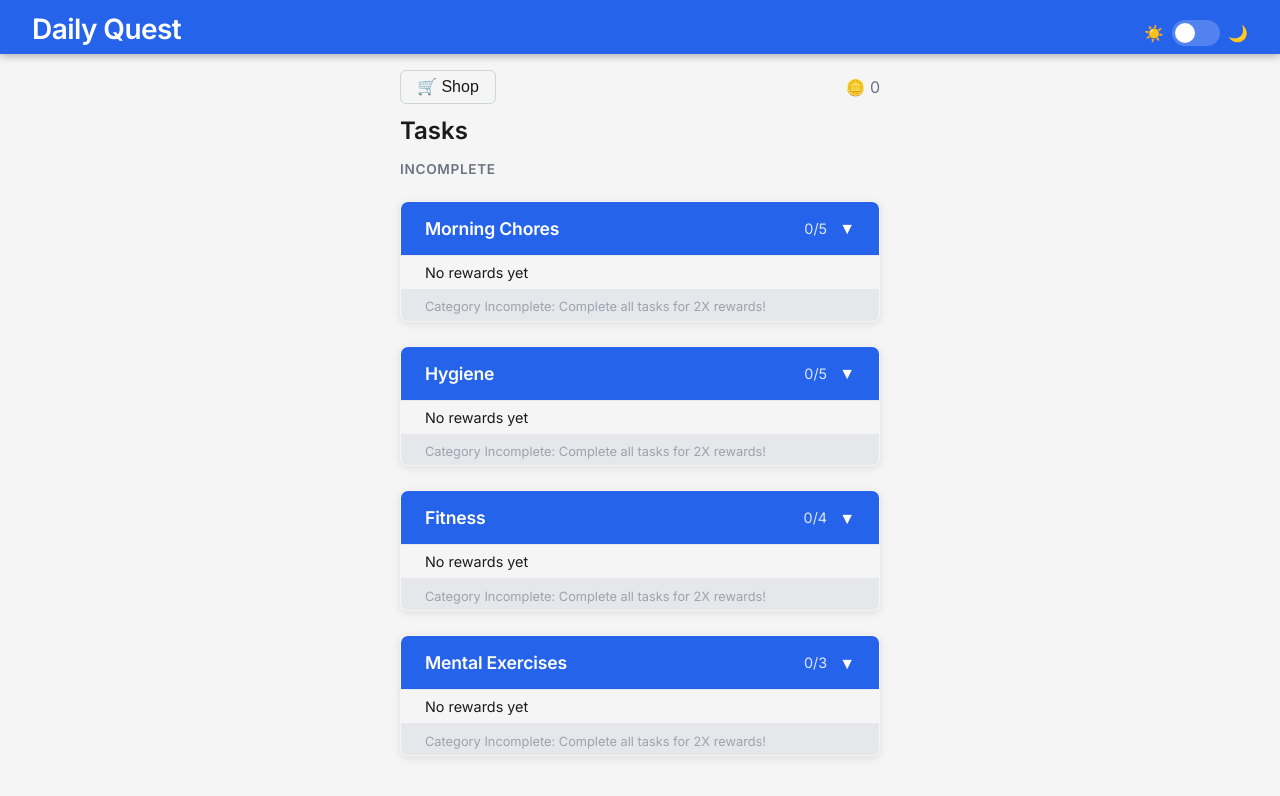
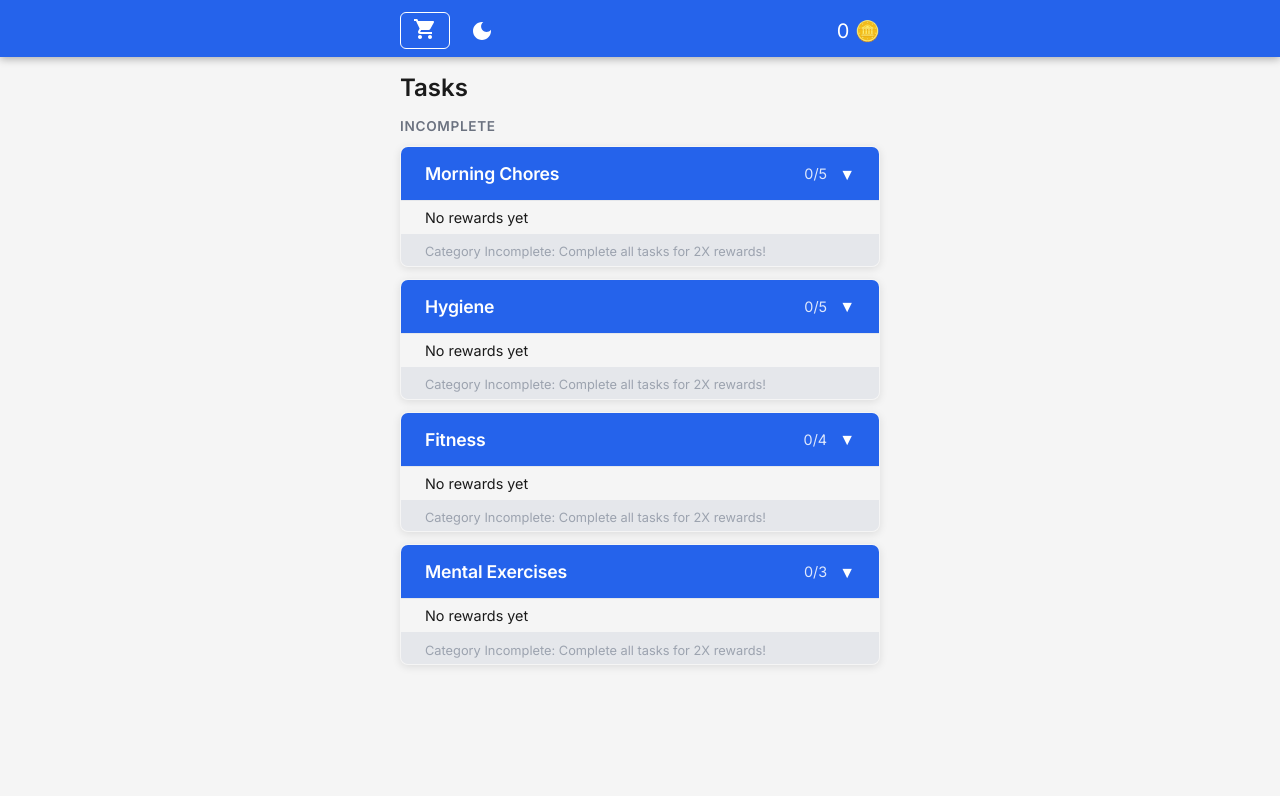
Before and after one commit to ZachCHale/daily-quest, a React (Vite) app: page / in a window 1280 px wide. Shown: the top 796 px of the page. Built offline with nearby package versions, Linux system fonts and the light colour scheme.

Commit message:
Updated header. Simplified buttons. Fixes spacing.

```diff
--- a/package.json
+++ b/package.json
@@ -10,6 +10,10 @@
     "preview": "vite preview"
   },
   "dependencies": {
+    "@emotion/react": "^11.14.0",
+    "@emotion/styled": "^11.14.1",
+    "@mui/icons-material": "^9.4.0",
+    "@mui/material": "^9.4.0",
     "framer-motion": "^12.40.0",
     "react": "^19.2.6",
     "react-dom": "^19.2.6"
--- a/src/App.jsx
+++ b/src/App.jsx
@@ -174,23 +174,14 @@ function App() {
 
   return (
     <>
-      <Header theme={theme} onToggleTheme={toggleTheme} />
+      <Header
+        inventory={inventory}
+        theme={theme}
+        onToggleTheme={toggleTheme}
+        currentPage={currentPage}
+        onNavigate={setCurrentPage}
+      />
       <div className='app'>
-        <div className='navBar'>
-          <div className='navLeft'>
-            <button
-              className='shopButton'
-              onClick={() =>
-                setCurrentPage(currentPage === 'shop' ? 'home' : 'shop')
-              }
-            >
-              {currentPage === 'shop' ? '🏠 Home' : '🛒 Shop'}
-            </button>
-          </div>
-          <div className='navRight'>
-            <span className='coinDisplay'>🪙 {inventory?.coin || 0}</span>
-          </div>
-        </div>
         {currentPage === 'shop' ? (
           <Shop
             inventory={inventory}
--- a/src/App.scss
+++ b/src/App.scss
@@ -74,7 +74,6 @@ body {
   flex-direction: column;
   align-items: center;
   padding: 1rem 1rem;
-  gap: 0.75rem;
 }
 
 ul {
@@ -87,55 +86,13 @@ ul {
   margin-bottom: 0.75rem;
 }
 
-.navBar {
-  width: 100%;
-  max-width: 480px;
-  display: flex;
-  justify-content: space-between;
-  align-items: center;
-  gap: 0.75rem;
-}
-
-.navLeft {
-  display: flex;
-  align-items: center;
-  gap: 0.75rem;
-}
-
-.navRight {
-  display: flex;
-  align-items: center;
-  gap: 0.75rem;
-  flex-shrink: 0;
-}
-
-.shopButton {
-  background: none;
-  border: 1px solid var(--color-border-muted);
-  color: var(--color-text);
-  border-radius: 6px;
-  padding: 0.4rem 1rem;
-  cursor: pointer;
-  font-size: 1rem;
-  transition: background-color var(--transition-fast);
-
-  &:hover {
-    background-color: var(--color-surface-muted);
-  }
-}
-
-.coinDisplay {
-  font-size: 1rem;
-  color: var(--color-text-muted);
-}
-
 .pageTitle {
   width: 100%;
   max-width: 480px;
   font-size: 1.5rem;
   font-weight: 600;
   color: var(--color-text);
-  margin-bottom: 0.25rem;
+  margin-bottom: 1rem;
 }
 
 .sectionTitle {
--- a/src/components/Header/Header.jsx
+++ b/src/components/Header/Header.jsx
@@ -1,20 +1,31 @@
-import CURRENCIES from '../../data/currencies';
+import StorefrontIcon from '@mui/icons-material/ShoppingCart';
+import HomeIcon from '@mui/icons-material/Home';
+import LightModeIcon from '@mui/icons-material/LightMode';
+import DarkModeIcon from '@mui/icons-material/DarkMode';
 import styles from './Header.module.scss';
 
 function Header({ inventory, theme, onToggleTheme, currentPage, onNavigate }) {
   return (
     <header className={styles.header}>
-      <h1>Daily Quest</h1>
-      <div className={styles.toggleWrapper}>
-        <span>☀️</span>
-        <button
-          className={`${styles.toggle} ${theme === 'dark' ? styles.toggleDark : ''}`}
-          onClick={onToggleTheme}
-          aria-label='Toggle dark mode'
-        >
-          <span className={styles.knob} />
-        </button>
-        <span>🌙</span>
+      <div className={styles.headerInner}>
+        <div className={styles.left}>
+          <button
+            className={styles.navButton}
+            onClick={() => onNavigate(currentPage === 'shop' ? 'home' : 'shop')}
+          >
+            {currentPage === 'shop' ? <HomeIcon /> : <StorefrontIcon />}
+          </button>
+          <button
+            className={styles.themeButton}
+            onClick={onToggleTheme}
+            aria-label='Toggle dark mode'
+          >
+            {theme === 'dark' ? <LightModeIcon /> : <DarkModeIcon />}
+          </button>
+        </div>
+        <div className={styles.right}>
+          <span className={styles.coinDisplay}>{inventory?.coin || 0} 🪙</span>
+        </div>
       </div>
     </header>
   );
--- a/src/components/Header/Header.module.scss
+++ b/src/components/Header/Header.module.scss
@@ -1,21 +1,34 @@
 .header {
   width: 100%;
   background-color: var(--color-primary);
-  padding: 0.75rem 2rem 0.5rem 2rem;
-  display: flex;
-  align-items: flex-end;
-  justify-content: space-between;
+  padding: 0.75rem 1rem 0.5rem 1rem;
   position: sticky;
   top: 0;
   z-index: 100;
   box-shadow: 0 2px 8px rgba(0, 0, 0, 0.3);
 }
 
-.header h1 {
-  font-size: 1.75rem;
-  font-weight: 600;
-  letter-spacing: -0.02em;
+.headerInner {
+  max-width: 480px;
+  margin: 0 auto;
+  display: flex;
+  align-items: center;
+  justify-content: space-between;
+}
+
+.left {
+  display: flex;
+  align-items: center;
+  gap: 1rem;
+}
+
+.right {
+  display: flex;
+  align-items: center;
+}
+.coinDisplay {
   color: var(--color-text-inverted);
+  font-size: 1.25rem;
 }
 
 .inventory {
@@ -79,3 +92,19 @@
     background-color: rgba(255, 255, 255, 0.2);
   }
 }
+
+.themeButton {
+  background: none;
+  border: none;
+  cursor: pointer;
+  color: var(--color-text-inverted);
+  display: flex;
+  align-items: center;
+  padding: 0.25rem;
+  border-radius: 6px;
+  transition: background-color var(--transition-fast);
+
+  &:hover {
+    background-color: rgba(255, 255, 255, 0.2);
+  }
+}
--- a/src/components/ShopHeader/ShopHeader.jsx
+++ b/src/components/ShopHeader/ShopHeader.jsx
@@ -4,7 +4,6 @@ function ShopHeader({ coins }) {
   return (
     <div className={styles.shopHeader}>
       <h2 className={styles.title}>Shop</h2>
-      <span className={styles.balance}>🪙 {coins} coins</span>
     </div>
   );
 }
```
Also changed, not shown: 1 other file (tests, documents, lock files or other folders).
